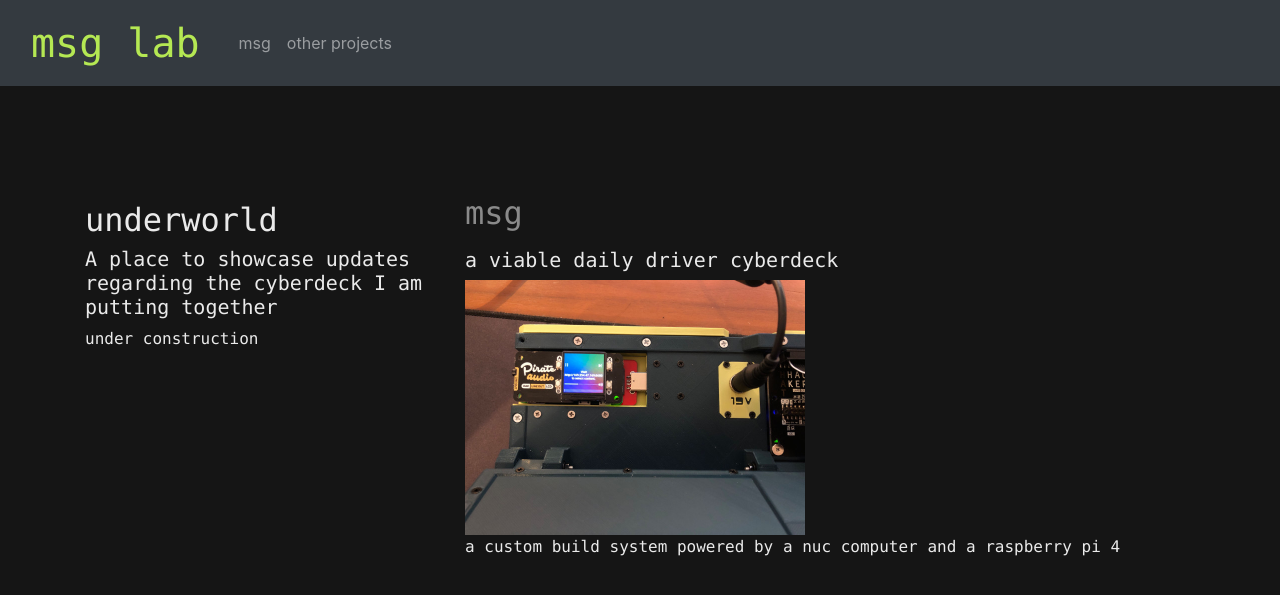
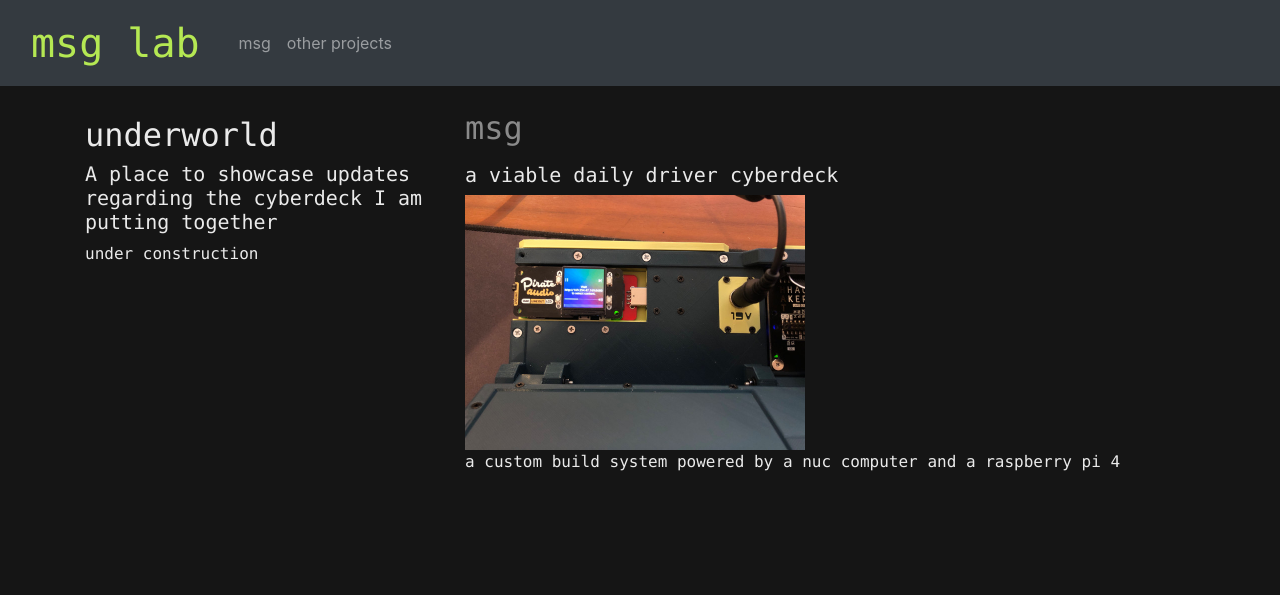
Before and after one commit to msglab/msglab, a Jekyll site: the page index.html, which Jekyll copies as it is, in a window 1280 px wide. Shown: the top 595 px of the page. Built offline with Jekyll 4.4.1, drawn with Linux system fonts in a browser that asks for light colours.

Commit message:
change top margin

```diff
--- a/html/msg.html
+++ b/html/msg.html
@@ -52,7 +52,7 @@
     </div>
 <!--   navigation bar -->
 
-<div class="container" style="margin-top:90px;
+<div class="container" style="margin-top:5px;
 padding-top: 10px;
 color: #eaeaea;
 font-size: 16px;
--- a/index.html
+++ b/index.html
@@ -62,7 +62,7 @@
     </div>
 <!--   navigation bar -->
 
-  <div class="container" style="margin-top:90px;
+  <div class="container" style="margin-top:5px;
     padding-top: 10px;
     color: #eaeaea;
     font-size: 16px;
```
